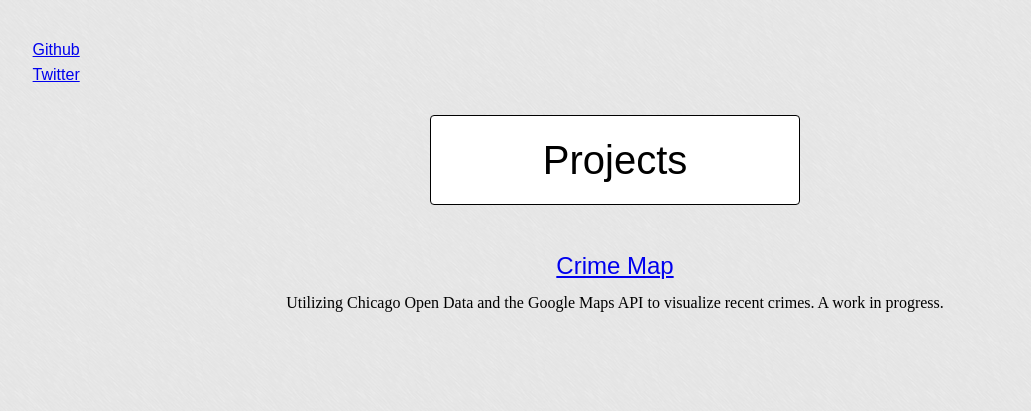
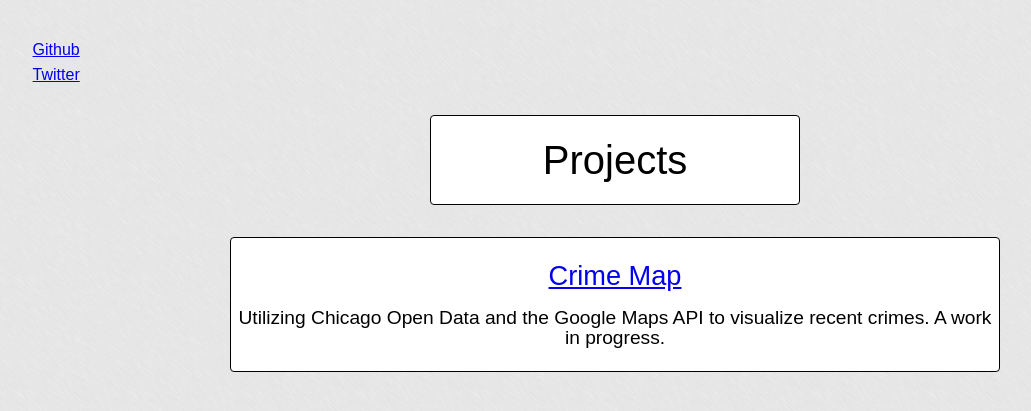
Before and after one commit to kellyaj/kellyaj.github.io, a Jekyll site: the page built from index.html, in a window 1280 px wide. Shown: the top 411 px of the page, without its empty margins (25-1056 px from the left). Built offline with Jekyll 4.4.1, drawn with Linux system fonts in a browser that asks for light colours; Markdown is read by kramdown in place of the engine named in the settings.

Commit message:
DRYs font usage

```diff
--- a/css/main.css
+++ b/css/main.css
@@ -61,6 +61,7 @@ table {
 
 body {
   background-image: url("../assets/images/brushed.png");
+  font-family: arial;
 }
 
 .header {
@@ -72,7 +73,6 @@ body {
   border: 1px solid black;
   border-radius: 4px;
   font-size: 250%;
-  font-family: arial;
   margin: 0 auto;
   padding: 0.6em;
   text-align: center;
@@ -83,9 +83,21 @@ body {
   text-align: center;
 }
 
+.projects-container {
+  background: #fff;
+  border: 1px solid black;
+  border-radius: 4px;
+  margin: 0 auto;
+  padding: 1.5em 0 1.5em 0;
+  width: 60%;
+}
+
 .projects h2 {
-  font-size: 150%;
-  font-family: arial;
+  font-size: 170%;
+}
+
+.projects p {
+  font-size: 120%;
 }
 
 .projects ul {
@@ -97,5 +109,5 @@ body {
 }
 
 .project-item h2 {
-  padding: 0.7em;
+  padding: 0 0 0.7em 0;
 }
--- a/index.html
+++ b/index.html
@@ -4,6 +4,7 @@ title: Projects by Andrew Kelly
 ---
 
 <div class="projects">
+  <div class="projects-container">
     <ul>
       <li class="project-item">
         <h2> <a href="#">Crime Map</a> </h2>
@@ -11,3 +12,4 @@ title: Projects by Andrew Kelly
       </li>
     </ul>
   </div>
+</div>
```
Lines whose indentation alone changed are shown as unchanged.
